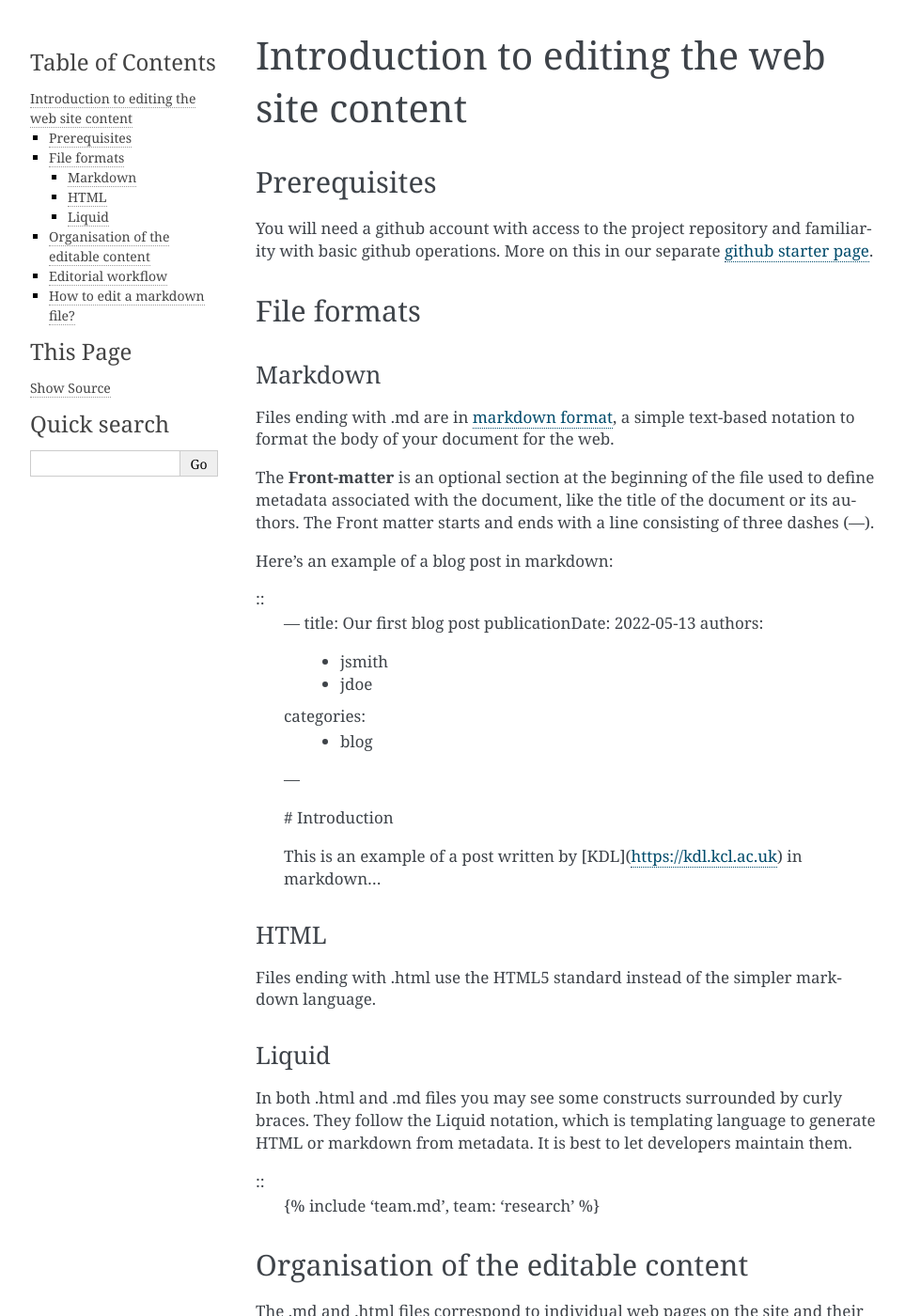
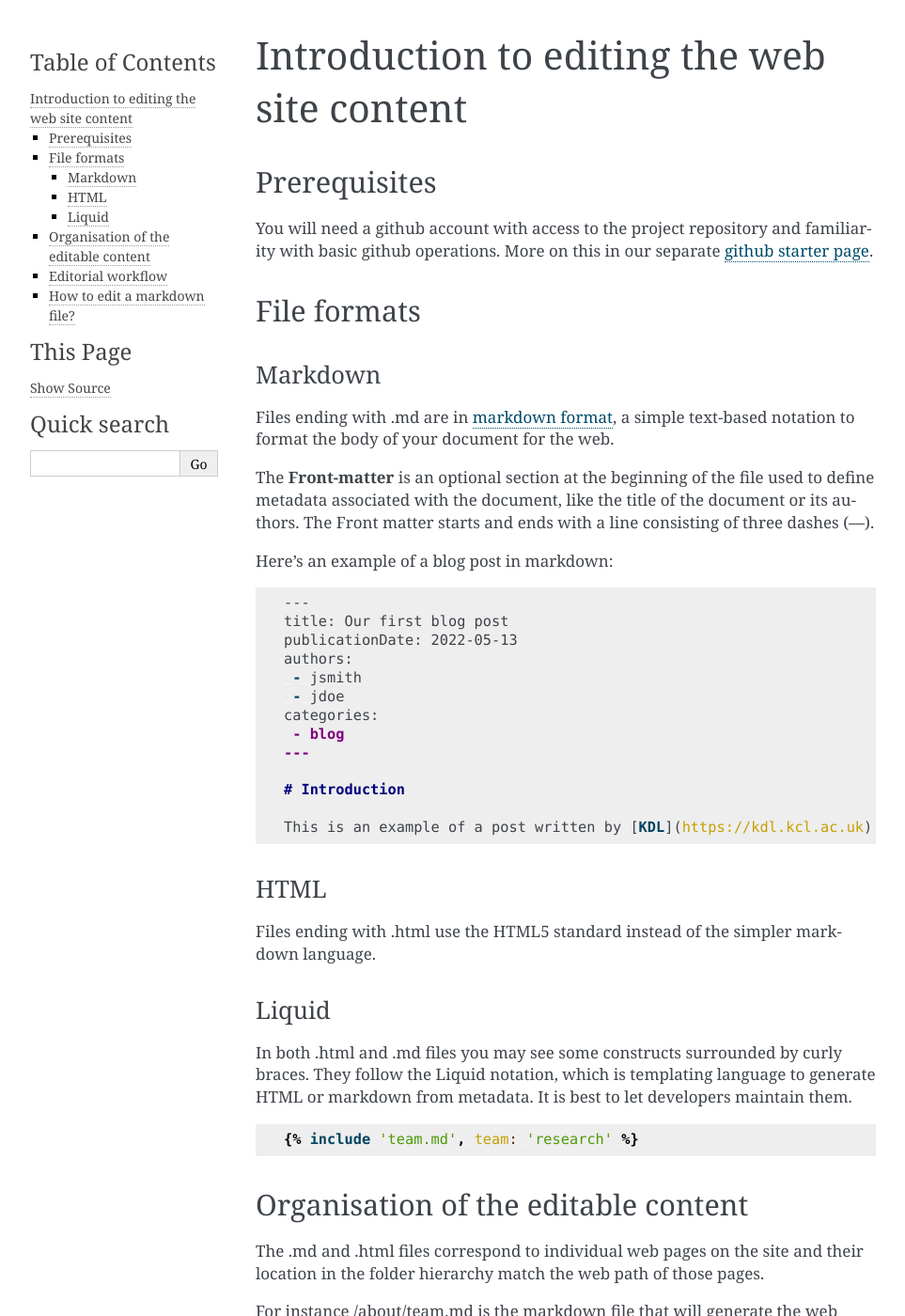
Before and after one commit to kingsdigitallab/reusable-components, a Sphinx documentation site: the page built from docs/howto/editing-markdown-files-on-github.rst, in a window 1280 px wide and 1400 px high. Shown: the whole window at 94% size, without its empty margins (148-1111 px from the left). Built offline with Sphinx 7.4.7, drawn with Linux system fonts in a browser that asks for light colours.

Commit message:
Fixed: added .idea to gitignore and fixed the code-block syntax in editing-markdown-files-on-github.rst

```diff
--- a/docs/howto/editing-markdown-files-on-github.rst
+++ b/docs/howto/editing-markdown-files-on-github.rst
@@ -24,7 +24,8 @@ with a line consisting of three dashes (---).
 
 Here's an example of a blog post in markdown:
 
-::
+.. code-block:: markdown
+
    ---
    title: Our first blog post
    publicationDate: 2022-05-13
@@ -53,7 +54,8 @@ curly braces. They follow the Liquid notation, which is templating
 language to generate HTML or markdown from metadata. It is best to let
 developers maintain them.
 
-::
+.. code-block:: liquid
+
     {% include 'team.md', team: 'research' %}
 
 
```
Also changed, not shown: 1 other file.
